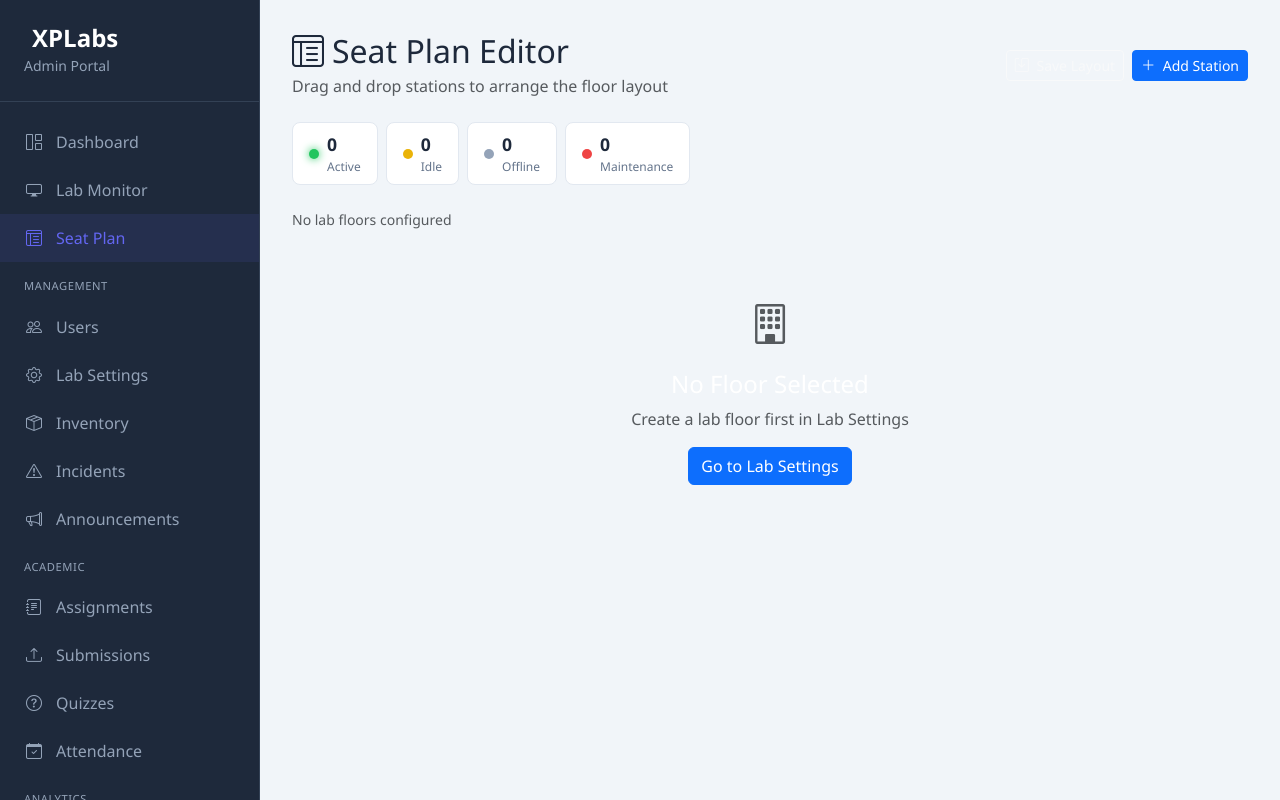
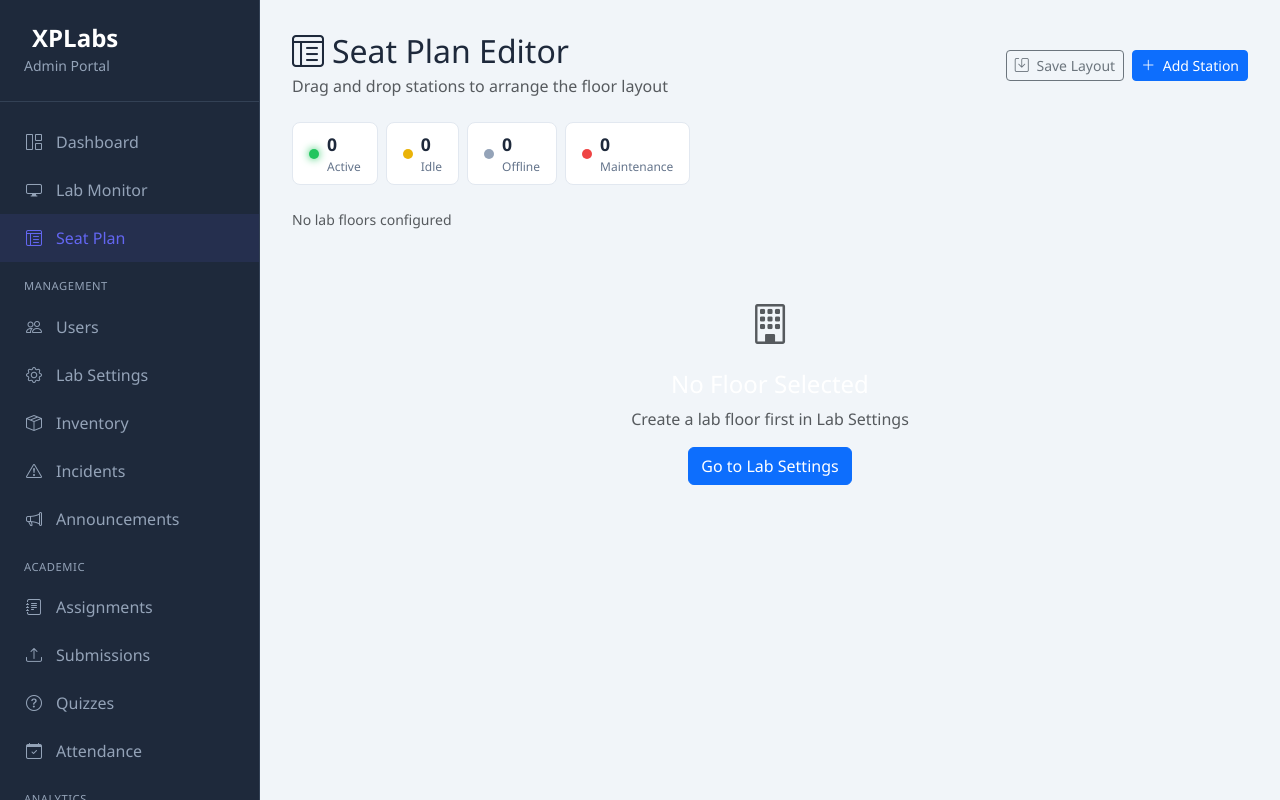
Before and after one commit to elison213/XP-Labs-Gamified-Computer-Laboratory-Management-and-Learning-Management-System, a PHP site: page /lab_seatplan.php in a window 1280 px wide. Run offline with PHP 8.4, Linux system fonts and the light colour scheme; the visitor is signed in with stand-in values (Sample User, id 1); data that the repository does not hold is empty.

Commit message:
fix: Change Save Layout button from btn-outline-light to btn-outline-secondary in lab_seatplan.php

```diff
--- a/lab_seatplan.php
+++ b/lab_seatplan.php
@@ -277,7 +277,7 @@ $gridRows = $currentFloor['grid_rows'] ?? 5;
                 <p class="text-muted mb-0">Drag and drop stations to arrange the floor layout</p>
             </div>
             <div class="d-flex gap-2">
-                <button class="btn btn-outline-light btn-sm" onclick="saveLayout()">
+                <button class="btn btn-outline-secondary btn-sm" onclick="saveLayout()">
                     <i class="bi bi-save me-1"></i> Save Layout
                 </button>
                 <button class="btn btn-primary btn-sm" data-bs-toggle="modal" data-bs-target="#modalAddStation">
```
